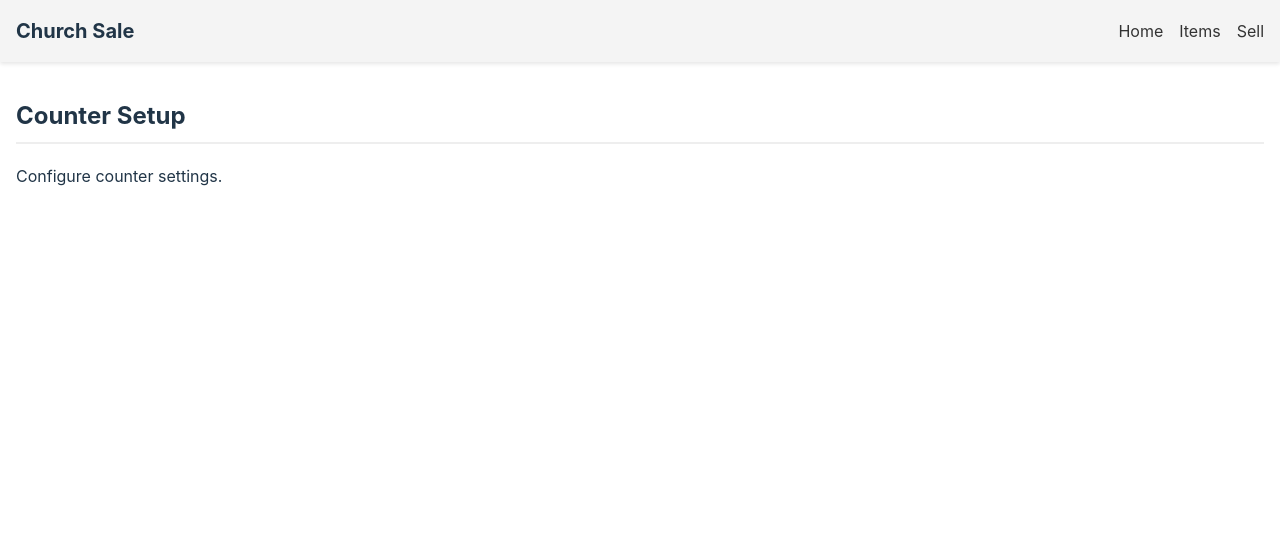
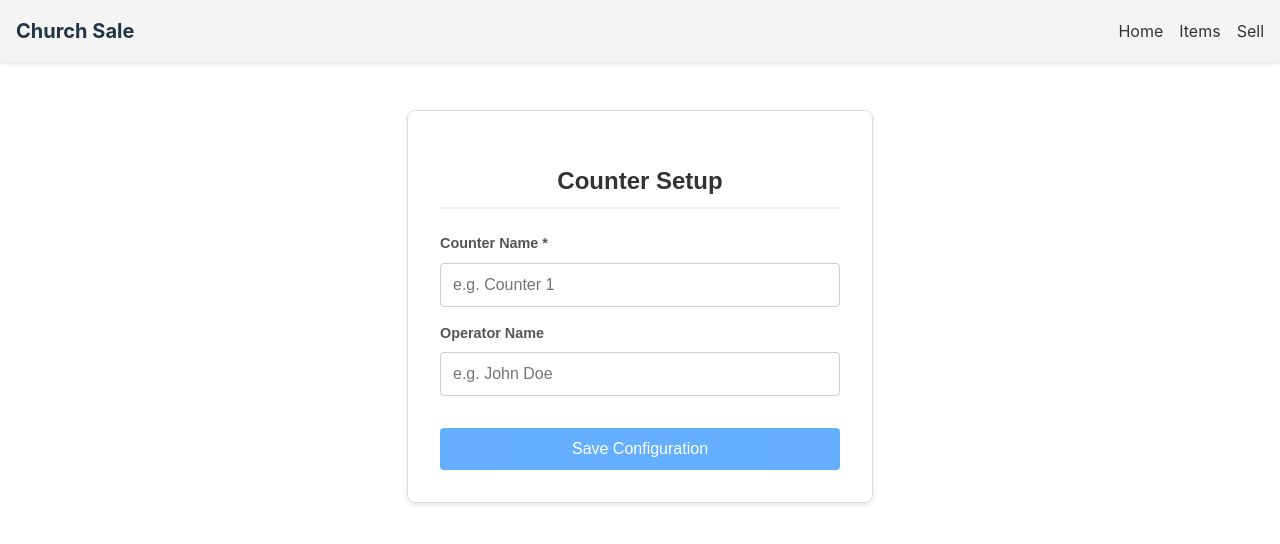
Before and after one commit to ansumiriam/church-sale-pwa, a React (Vite) app: page /counter-setup in a window 1280 px wide. Shown: the top 544 px of the page. Built offline with nearby package versions, Linux system fonts and the light colour scheme.

Commit message:
feat: implement counter setup screen configuration
Also untracks node_modules from git to fix repository bloat.

```diff
--- a/dev-dist/registerSW.js
+++ b/dev-dist/registerSW.js
@@ -1 +1 @@
-if('serviceWorker' in navigator) navigator.serviceWorker.register('/dev-sw.js?dev-sw', { scope: '/', type: 'classic' })
+if('serviceWorker' in navigator) navigator.serviceWorker.register('/church-sale-pwa/dev-sw.js?dev-sw', { scope: '/church-sale-pwa/', type: 'classic' })
--- a/dev-dist/sw.js
+++ b/dev-dist/sw.js
@@ -79,10 +79,10 @@ define(['./workbox-5a5d9309'], (function (workbox) { 'use strict';
    */
   workbox.precacheAndRoute([{
     "url": "registerSW.js",
-    "revision": "3ca0b8505b4bec776b69afdba2768812"
+    "revision": "61845bff11b98b4d9612aec38c9656a9"
   }, {
     "url": "index.html",
-    "revision": "0.6uksqtar2do"
+    "revision": "0.cvicqnpnmr"
   }], {});
   workbox.cleanupOutdatedCaches();
   workbox.registerRoute(new workbox.NavigationRoute(workbox.createHandlerBoundToURL("index.html"), {
--- a/src/db/db.ts
+++ b/src/db/db.ts
@@ -1,4 +1,12 @@
 import { openDB, DBSchema } from 'idb';
+
+// Define the Counter interface
+export interface Counter {
+    id?: number;
+    name: string;
+    operatorName?: string;
+    createdAt: Date;
+}
 
 interface SaleDB extends DBSchema {
     sales: {
@@ -9,11 +17,20 @@ interface SaleDB extends DBSchema {
             date: Date;
         };
     };
+    counter: {
+        key: number;
+        value: Counter;
+    };
 }
 
-const dbPromise = openDB<SaleDB>('church-sale-db', 1, {
-    upgrade(db) {
-        db.createObjectStore('sales', { keyPath: 'key', autoIncrement: true });
+const dbPromise = openDB<SaleDB>('church-sale-db', 2, {
+    upgrade(db, oldVersion) {
+        if (oldVersion < 1) {
+            db.createObjectStore('sales', { keyPath: 'key', autoIncrement: true });
+        }
+        if (oldVersion < 2) {
+            db.createObjectStore('counter', { keyPath: 'id', autoIncrement: true });
+        }
     },
 });
 
--- a/src/pages/CounterSetupPage.tsx
+++ b/src/pages/CounterSetupPage.tsx
@@ -1,12 +1,160 @@
-import React from 'react';
+import React, { useEffect, useState } from 'react';
+import { useNavigate } from 'react-router-dom';
+import { getDB, Counter } from '../db/db';
 
 const CounterSetupPage: React.FC = () => {
+    const navigate = useNavigate();
+    const [counterName, setCounterName] = useState('');
+    const [operatorName, setOperatorName] = useState('');
+    const [error, setError] = useState<string | null>(null);
+    const [loading, setLoading] = useState(true);
+
+    useEffect(() => {
+        const checkExistingCounter = async () => {
+            try {
+                const db = await getDB();
+                const counters = await db.getAll('counter');
+                if (counters.length > 0) {
+                    navigate('/');
+                }
+            } catch (err) {
+                console.error("Error checking counter:", err);
+            } finally {
+                setLoading(false);
+            }
+        };
+
+        checkExistingCounter();
+    }, [navigate]);
+
+    const handleSave = async (e: React.FormEvent) => {
+        e.preventDefault();
+
+        if (!counterName.trim()) {
+            setError('Counter Name is required');
+            return;
+        }
+
+        try {
+            const db = await getDB();
+            const newCounter: Counter = {
+                name: counterName.trim(),
+                operatorName: operatorName.trim() || undefined,
+                createdAt: new Date(),
+            };
+            await db.add('counter', newCounter);
+            navigate('/');
+        } catch (err) {
+            console.error("Error saving counter:", err);
+            setError('Failed to save counter details.');
+        }
+    };
+
+    if (loading) {
+        return <div>Loading...</div>;
+    }
+
     return (
-        <div>
-            <h2>Counter Setup</h2>
-            <p>Configure counter settings.</p>
+        <div style={styles.container}>
+            <h2 style={styles.heading}>Counter Setup</h2>
+            <form onSubmit={handleSave} style={styles.form}>
+                <div style={styles.formGroup}>
+                    <label htmlFor="counterName" style={styles.label}>Counter Name *</label>
+                    <input
+                        id="counterName"
+                        type="text"
+                        value={counterName}
+                        onChange={(e) => {
+                            setCounterName(e.target.value);
+                            if (e.target.value.trim()) setError(null);
+                        }}
+                        style={styles.input}
+                        placeholder="e.g. Counter 1"
+                    />
+                </div>
+
+                <div style={styles.formGroup}>
+                    <label htmlFor="operatorName" style={styles.label}>Operator Name</label>
+                    <input
+                        id="operatorName"
+                        type="text"
+                        value={operatorName}
+                        onChange={(e) => setOperatorName(e.target.value)}
+                        style={styles.input}
+                        placeholder="e.g. John Doe"
+                    />
+                </div>
+
+                {error && <div style={styles.error}>{error}</div>}
+
+                <button
+                    type="submit"
+                    disabled={!counterName.trim()}
+                    style={{
+                        ...styles.button,
+                        opacity: !counterName.trim() ? 0.6 : 1,
+                        cursor: !counterName.trim() ? 'not-allowed' : 'pointer'
+                    }}
+                >
+                    Save Configuration
+                </button>
+            </form>
         </div>
     );
 };
 
+// Vanilla CSS Styles (Inline for simplicity as per "No CSS frameworks" and strictly modifying this file)
+const styles: { [key: string]: React.CSSProperties } = {
+    container: {
+        maxWidth: '400px',
+        margin: '2rem auto',
+        padding: '2rem',
+        border: '1px solid #ddd',
+        borderRadius: '8px',
+        boxShadow: '0 2px 4px rgba(0,0,0,0.1)',
+        fontFamily: 'sans-serif',
+    },
+    heading: {
+        textAlign: 'center',
+        marginBottom: '1.5rem',
+        color: '#333',
+    },
+    form: {
+        display: 'flex',
+        flexDirection: 'column',
+        gap: '1rem',
+    },
+    formGroup: {
+        display: 'flex',
+        flexDirection: 'column',
+        gap: '0.5rem',
+    },
+    label: {
+        fontWeight: 'bold',
+        fontSize: '0.9rem',
+        color: '#555',
+    },
+    input: {
+        padding: '0.75rem',
+        fontSize: '1rem',
+        border: '1px solid #ccc',
+        borderRadius: '4px',
+    },
+    button: {
+        padding: '0.75rem',
+        fontSize: '1rem',
+        color: 'white',
+        backgroundColor: '#007BFF',
+        border: 'none',
+        borderRadius: '4px',
+        marginTop: '1rem',
+        transition: 'background-color 0.2s',
+    },
+    error: {
+        color: 'red',
+        fontSize: '0.875rem',
+        marginTop: '-0.5rem',
+    },
+};
+
 export default CounterSetupPage;
```
Also changed, not shown: 5 other files (tests, documents, lock files or other folders).
